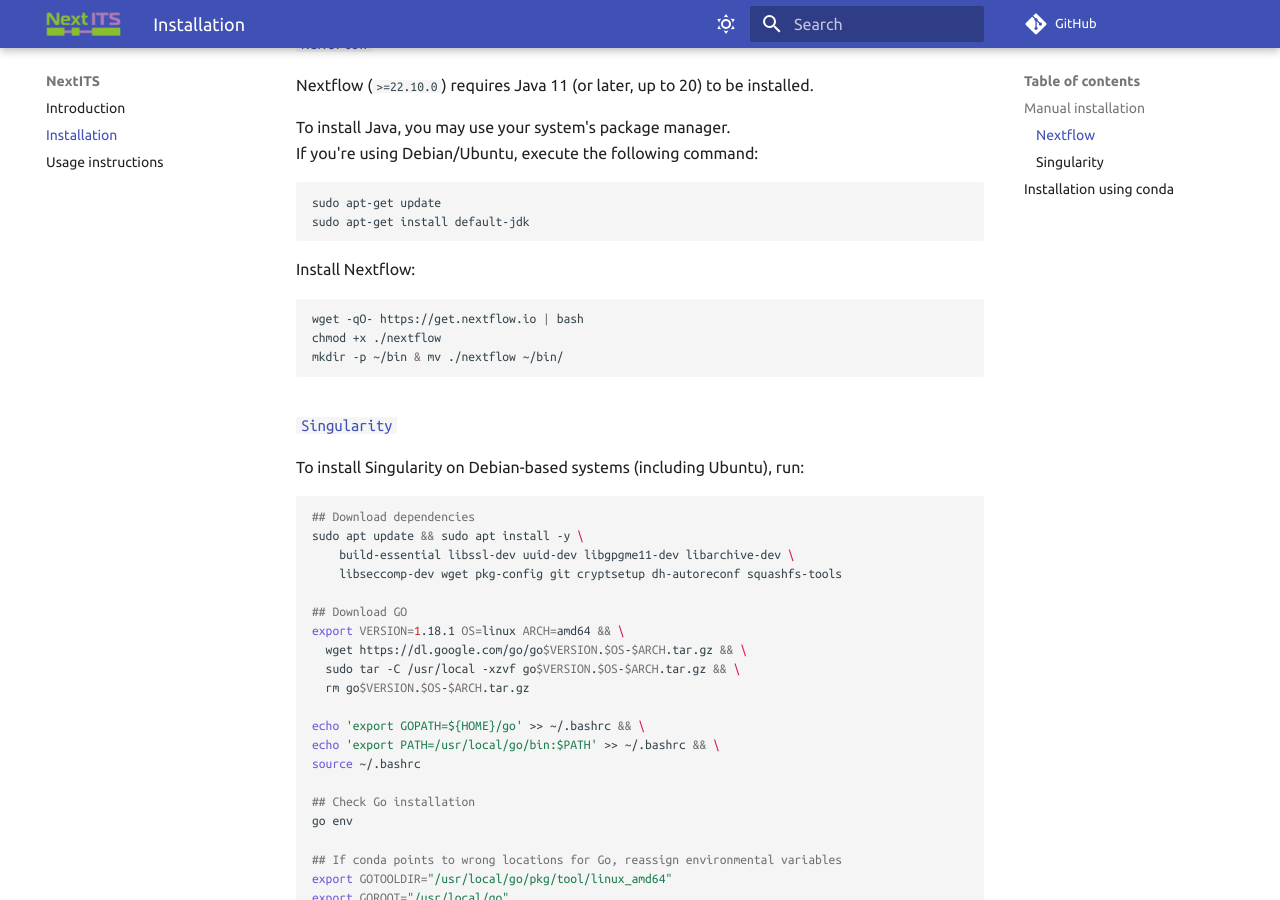
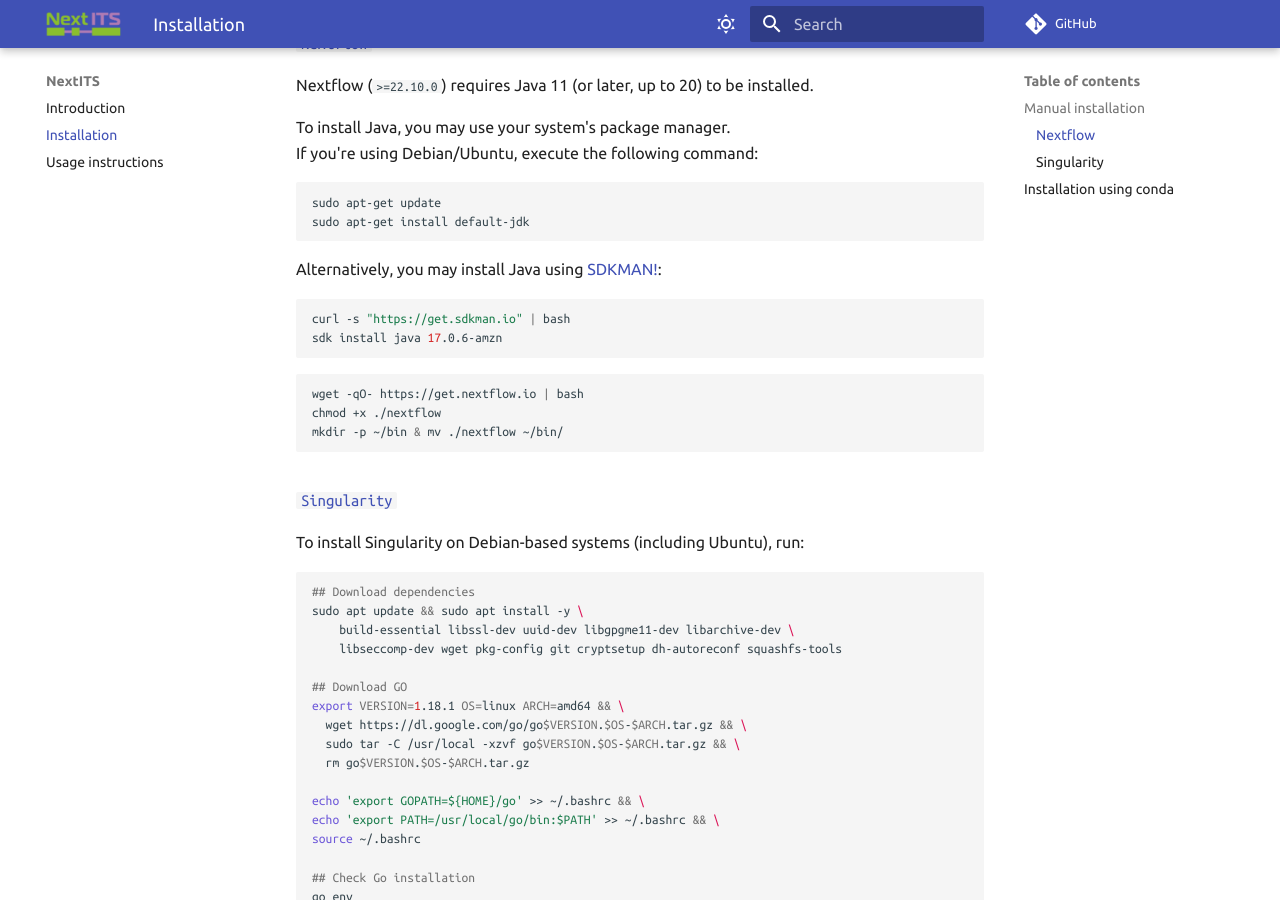
Before and after one commit to Next-ITS/nextits.github.io, an MkDocs documentation site: the page built from docs/installation.md, in a window 1280 px wide and 900 px high, scrolled down 496 px. Built offline with MkDocs 1.6.1 and Material for MkDocs 9.7.7, drawn with Linux system fonts in a browser that asks for light colours; comment, search, counter and statistics services are not loaded.

Commit message:
SDKMAN for Java

````diff
--- a/docs/installation.md
+++ b/docs/installation.md
@@ -28,7 +28,11 @@
 sudo apt-get install default-jdk
 ```
 
-Install Nextflow:
+Alternatively, you may install Java using [SDKMAN!](https://sdkman.io/):
+``` bash
+curl -s "https://get.sdkman.io" | bash
+sdk install java 17.0.6-amzn
+```
 
 ```bash
 wget -qO- https://get.nextflow.io | bash
````
